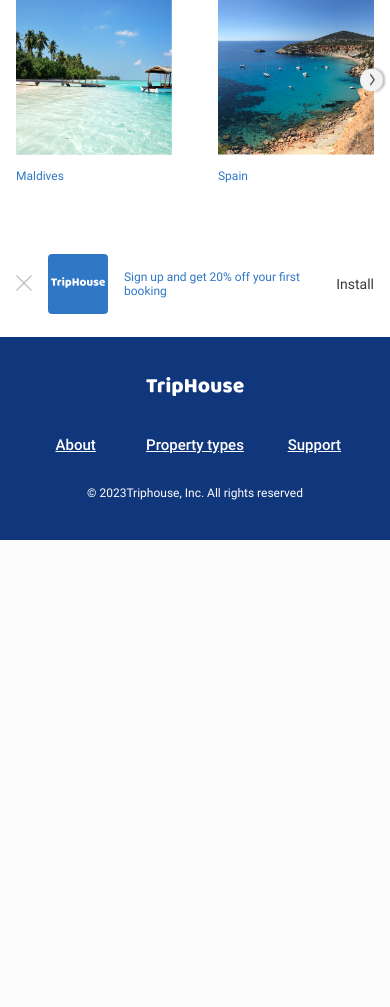
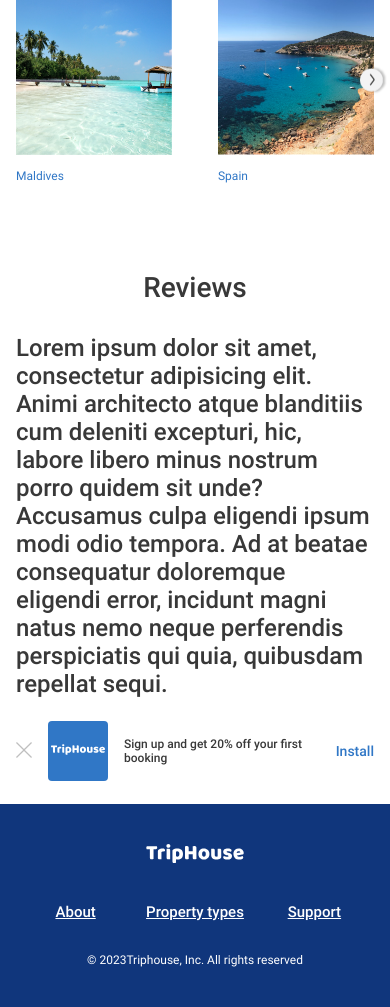
Before and after one commit to Moldish/if-html, a web app: file index.html in a window 390 px wide. Shown: the part 2045-3052 px from the top of the page. Before the commit the page ends 2585 px from the top, so only its background shows below. Run offline with its HTML, style and script files only (its server is not run), Linux system fonts and the light colour scheme.

Commit message:
Added destination and sign up section  to index.html, added animation… (#10)
* Added destination and sign up section  to index.html, added animation to title highlight

* changed place of sign-in element in index.html

* login section now changes its position within review section depending on the device width

```diff
--- a/index.html
+++ b/index.html
@@ -172,7 +172,9 @@
 							/>
 						</div>
 						<figcaption>Hotel Leopold</figcaption>
-						<figcaption class="homes__caption">Saint Petersburg, Russia</figcaption>
+						<figcaption class="homes__caption">
+							Saint Petersburg, Russia
+						</figcaption>
 					</figure>
 					<figure class="homes__col col-4">
 						<div class="homes__col__photo">
@@ -205,7 +207,9 @@
 							/>
 						</div>
 						<figcaption>Villa Kunerad</figcaption>
-						<figcaption class="homes__caption">Vysokie Tatry, Slowakia</figcaption>
+						<figcaption class="homes__caption">
+							Vysokie Tatry, Slowakia
+						</figcaption>
 					</figure>
 					<figure class="homes__col col-4">
 						<div class="homes__col__photo">
@@ -305,8 +309,11 @@
 						</svg>
 					</div>
 				</div>
-
-				<div class="login">
+			</div>
+		</section>
+		<section class="reviews">
+			<div class="login container">
+				<div class="login-desktop">
 					<div class="login-img">
 						<svg width="86" height="86">
 							<use href="./images/svg-sprite.svg#login" />
@@ -335,6 +342,17 @@
 					</div>
 					<span>Sign up and get 20% off your first booking</span>
 					<span class="login-mob-install">Install</span>
+				</div>
+			</div>
+			<div class="container">
+				<div class="title">Reviews</div>
+				<div class="block">
+					Lorem ipsum dolor sit amet, consectetur adipisicing elit. Animi
+					architecto atque blanditiis cum deleniti excepturi, hic, labore libero
+					minus nostrum porro quidem sit unde? Accusamus culpa eligendi ipsum
+					modi odio tempora. Ad at beatae consequatur doloremque eligendi error,
+					incidunt magni natus nemo neque perferendis perspiciatis qui quia,
+					quibusdam repellat sequi.
 				</div>
 			</div>
 		</section>
--- a/styles/trip-house-styles.css
+++ b/styles/trip-house-styles.css
@@ -413,8 +413,20 @@
 	transform: rotate(0deg);
 }
 
+/*reviews-section*/
+
+.reviews {
+	font-size: 24px;
+	color: var(--text-main);
+	font-weight: 500;
+}
 
 .login {
+	position: relative;
+	top: 0;
+}
+
+.login-desktop {
 	display: flex;
 	background-color: var(--bg-colour);
 	justify-content: space-between;
@@ -451,6 +463,7 @@
 .login-mob {
 	display: none;
 }
+
 
 /*footer-section*/
 
@@ -729,7 +742,22 @@
 		display: none;
 	}
 
+	/*reviews-section*/
+
+	.reviews {
+		display: flex;
+		flex-flow: wrap;
+	}
+
+	.block {
+		order: 1;
+	}
+
 	.login {
+		order: 2;
+	}
+
+	.login-desktop {
 		display: none;
 	}
 
@@ -739,6 +767,7 @@
 		justify-content: space-between;
 		align-items: center;
 		gap: 16px;
+		color: var(--text-main);
 	}
 
 	.login__logo {
@@ -755,8 +784,9 @@
 
 	.login-mob-install {
 		font-size: 14px;
+		font-weight: 500;
 		padding: 45px 0;
-		color: #383838;
+		color: var(--accent-blue);
 	}
 
 	/*footer-section*/
```
Lines whose indentation alone changed are shown as unchanged.
